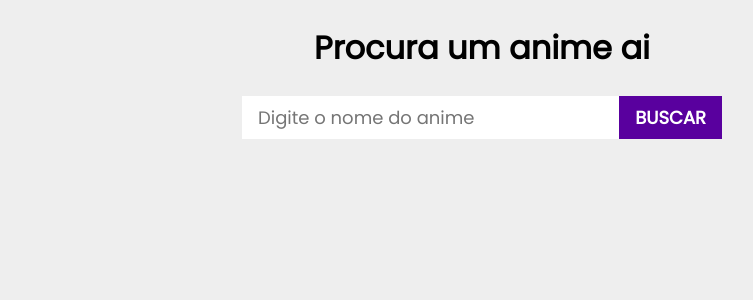
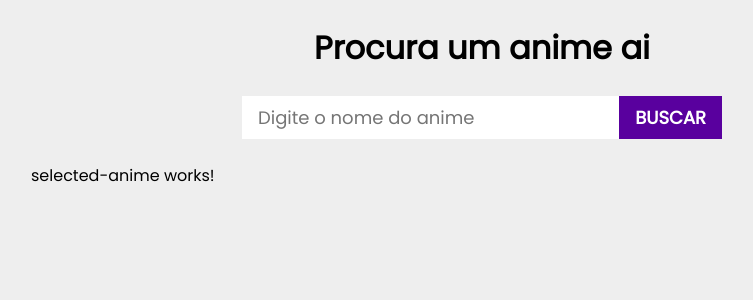
Before and after one commit to daniescobarx/angular-anime, an Angular app in the folder anime/: page / in a window 1280 px wide. Shown: the top 300 px of the page, without its empty margins (158-911 px from the left). Built offline with nearby package versions, Linux system fonts and the light colour scheme.

Commit message:
selected anime

```diff
--- a/anime/src/app/app.component.html
+++ b/anime/src/app/app.component.html
@@ -1,3 +1,4 @@
 <h1>Procura um anime ai</h1>
 <app-search-anime></app-search-anime>
 <app-result-anime></app-result-anime>
+<app-selected-anime></app-selected-anime>
--- a/anime/src/app/components/result-anime/result-anime.component.ts
+++ b/anime/src/app/components/result-anime/result-anime.component.ts
@@ -40,6 +40,8 @@ export class ResultAnimeComponent implements OnInit {
         eps: anime.episodes,
         watched_episodes: 0
       }
+
+      this.AnimeService.AnimeSelected(addAnime);
   }
 
 }
--- a/anime/src/app/components/selected-anime/selected-anime.component.ts
+++ b/anime/src/app/components/selected-anime/selected-anime.component.ts
@@ -1,10 +1,17 @@
-import { Component } from '@angular/core';
+import { Component, OnInit } from '@angular/core';
+import { AnimeService } from '../../services/anime.service';
 
 @Component({
   selector: 'app-selected-anime',
   templateUrl: './selected-anime.component.html',
   styleUrl: './selected-anime.component.css'
 })
-export class SelectedAnimeComponent {
+export class SelectedAnimeComponent implements OnInit {
+    constructor(private AnimeService : AnimeService){ }
 
+    ngOnInit(): void {
+        this.AnimeService.getAnimeSelected().subscribe(result => {
+          console.log(result);
+        } )
+    }
 }
```
